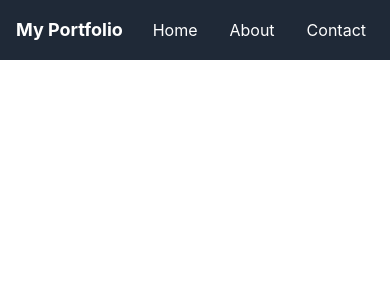
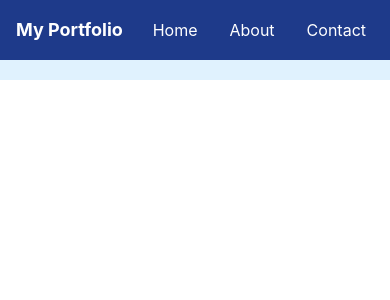
Before and after one commit to Grasu-Lucian/My_Portofolio, a React (Create React App) app in the folder my-portfolio/: page / in a window 390 px wide. Shown: the top 300 px of the page. Built offline with nearby package versions, Linux system fonts and the light colour scheme.

Commit message:
Enhance styling and responsiveness of Navbar and App component with new color scheme

```diff
--- a/my-portfolio/src/App.js
+++ b/my-portfolio/src/App.js
@@ -4,9 +4,9 @@ import Navbar from './Navbar';
 
 function App() {
   return (
-    <div className="App">
+    <div className="App bg-background text-primary">
       <Navbar />
-      <div className="ml-48 p-4">
+      <div className="pt-16 p-4">
         {/* Other components or content can go here */}
       </div>
     </div>
--- a/my-portfolio/src/Navbar.js
+++ b/my-portfolio/src/Navbar.js
@@ -2,12 +2,12 @@ import React from 'react';
 
 function Navbar() {
   return (
-    <nav className="fixed top-0 left-0 w-full bg-gray-800 text-white flex justify-between items-center p-4">
+    <nav className="fixed top-0 left-0 w-full bg-primary text-white flex justify-between items-center p-4">
       <div className="text-lg font-bold">My Portfolio</div>
       <ul className="flex space-x-4">
-        <li><a href="#home" className="hover:bg-gray-700 p-2 rounded">Home</a></li>
-        <li><a href="#about" className="hover:bg-gray-700 p-2 rounded">About</a></li>
-        <li><a href="#contact" className="hover:bg-gray-700 p-2 rounded">Contact</a></li>
+        <li><a href="#home" className="hover:bg-secondary p-2 rounded transition duration-300 ease-in-out">Home</a></li>
+        <li><a href="#about" className="hover:bg-secondary p-2 rounded transition duration-300 ease-in-out">About</a></li>
+        <li><a href="#contact" className="hover:bg-secondary p-2 rounded transition duration-300 ease-in-out">Contact</a></li>
       </ul>
     </nav>
   );
--- a/my-portfolio/tailwind.config.js
+++ b/my-portfolio/tailwind.config.js
@@ -2,7 +2,15 @@ module.exports = {
   purge: ['./src/**/*.{js,jsx,ts,tsx}', './public/index.html'],
   darkMode: false, // or 'media' or 'class'
   theme: {
-    extend: {},
+    extend: {
+      colors: {
+        primary: '#1e3a8a', // Dark blue
+        secondary: '#3b82f6', // Blue
+        accent: '#60a5fa', // Light blue
+        highlight: '#93c5fd', // Lighter blue
+        background: '#e0f2fe', // Very light blue
+      },
+    },
   },
   variants: {
     extend: {},
```
